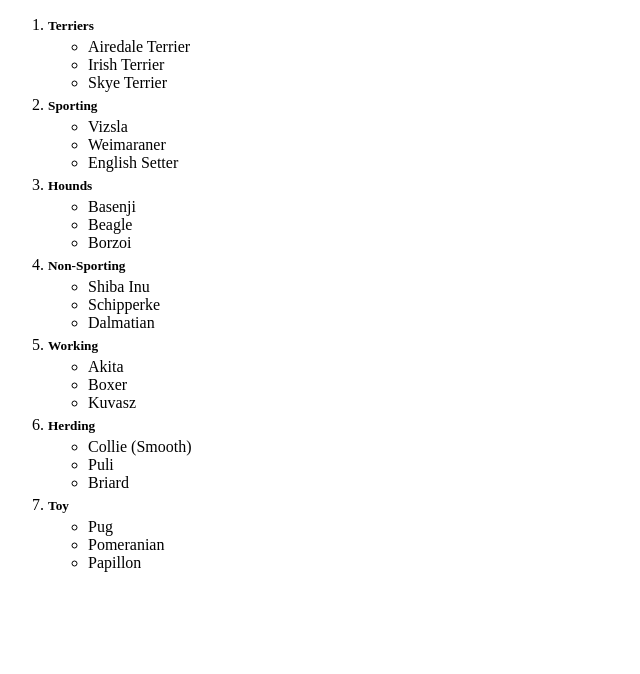
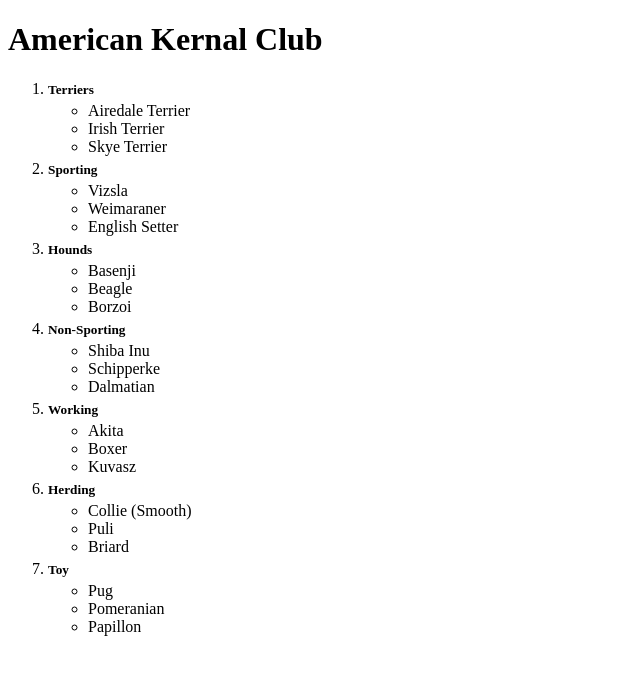
Before and after one commit to Ryoneme2/M4_DII_02, a plain HTML site: page index.html in a window 1280 px wide. Shown: the whole page, without its empty margins (0-640 px from the left). Drawn offline with Linux system fonts and the light colour scheme.

Commit message:
dog breeds fix

```diff
--- a/index.html
+++ b/index.html
@@ -4,6 +4,7 @@
     <title>An example webpage</title>
   </head>
   <body>
+    <h1>American Kernal Club</h1>
     <ol>
       <li>
         <h5 style="margin: 4px 0 4px 0;">Terriers</h5>
```
